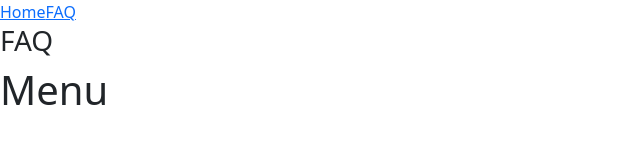
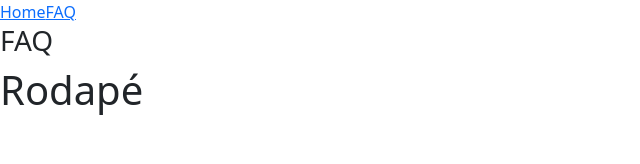
Before and after one commit to danielfurtadobezerra/spotify-dev-web, a React (Create React App) app: page /faq in a window 1280 px wide. Shown: the top 164 px of the page, without its empty margins (0-640 px from the left). Built offline with nearby package versions, Linux system fonts and the light colour scheme.

Commit message:
Atualizações 23-03

```diff
--- a/src/components/Cabecalho.js
+++ b/src/components/Cabecalho.js
@@ -1,3 +1,5 @@
+// Jamile
+
 import { Link } from 'react-router-dom';
 function Cabecalho(){
     return (
--- a/src/components/Faq.js
+++ b/src/components/Faq.js
@@ -1,3 +1,5 @@
+// Ana alice
+
 function Faq(){
     return(
         <>
--- a/src/components/Home.js
+++ b/src/components/Home.js
@@ -1,3 +1,5 @@
+// Daniel
+
 function Home(){
     return(
         <>
--- a/src/components/Menu.js
+++ b/src/components/Menu.js
@@ -1,7 +1,9 @@
+// Rian
+
 function Menu(){
     return (
         <>
-        <h1>Menu</h1>
+        <h1>Rodapé</h1>
         </>
     );
 }
```
